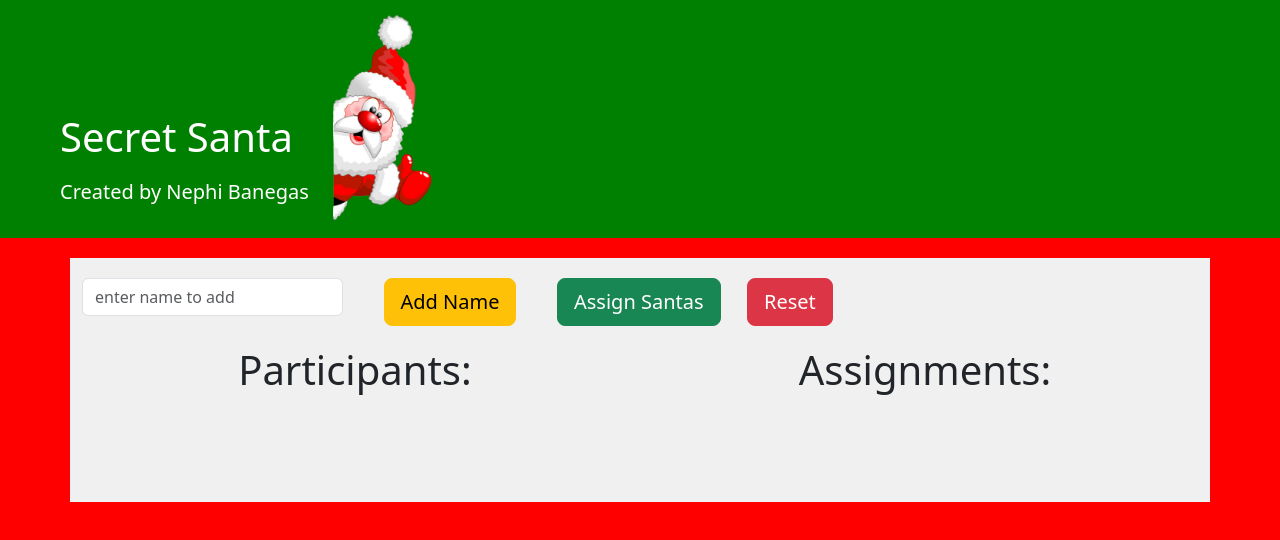
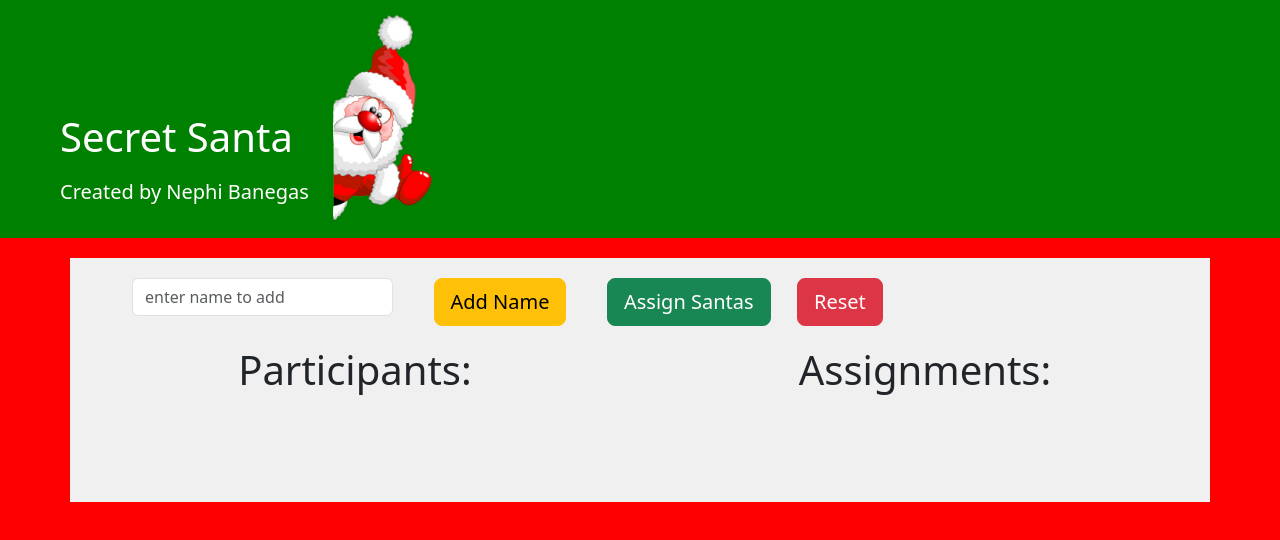
Before and after one commit to Nephi-Banegas/secret-santa, a React (Create React App) app: page / in a window 1280 px wide. Shown: the top 540 px of the page. Built offline with nearby package versions, Linux system fonts and the light colour scheme.

Commit message:
Margin fixes

```diff
--- a/src/components/Main.js
+++ b/src/components/Main.js
@@ -69,7 +69,7 @@ const Main = () => {
   return (
     <Container className="custom-container">
       <Row>
-        <Col sm="3" className="margin-top">
+        <Col sm="3" className="margin-top margin-left">
           <Input
             type="text"
             value={nameToAdd}
--- a/src/styles.css
+++ b/src/styles.css
@@ -25,6 +25,10 @@
 
   .margin-bottom {
     margin-bottom: 50px;
+  }
+
+  .margin-left {
+    margin-left: 50px;
   }
 
   .float-left {
```
